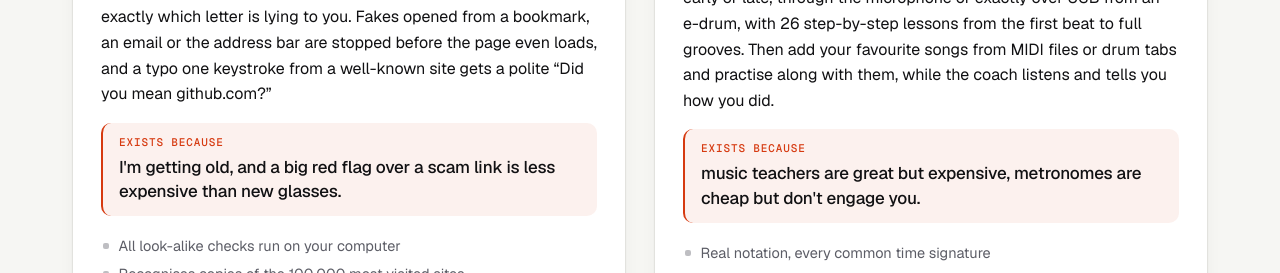
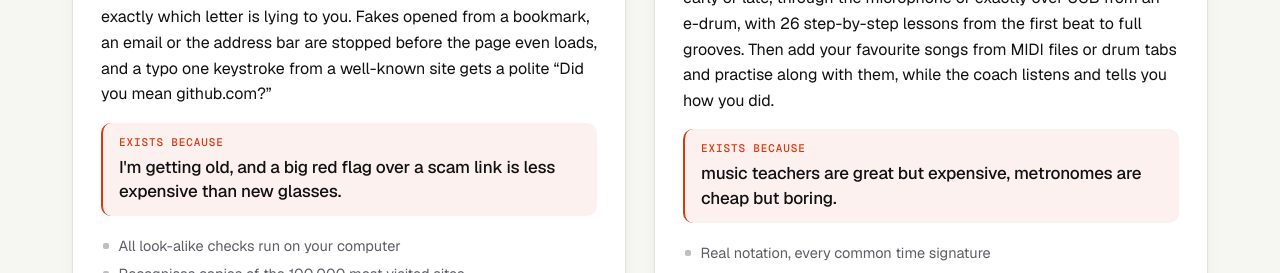
Before and after one commit to giobinda/binda.world, a plain HTML site: page index.html in a window 1280 px wide. Shown: the part 2380-2653 px from the top of the page. Drawn offline with Linux system fonts and the light colour scheme.

Commit message:
Drum Trainer: shorter 'Exists because' line

```diff
--- a/index.html
+++ b/index.html
@@ -174,7 +174,7 @@
               through the microphone or exactly over USB from an e-drum, with 26 step-by-step lessons
               from the first beat to full grooves. Then add your favourite songs from MIDI files or drum
               tabs and practise along with them, while the coach listens and tells you how you did.</p>
-            <p class="why"><span>Exists because</span> music teachers are great but expensive, metronomes are cheap but don't engage you.</p>
+            <p class="why"><span>Exists because</span> music teachers are great but expensive, metronomes are cheap but boring.</p>
             <ul class="facts">
               <li>Real notation, every common time signature</li>
               <li>Per-limb practice; per-pad timing on e-drums</li>
```
